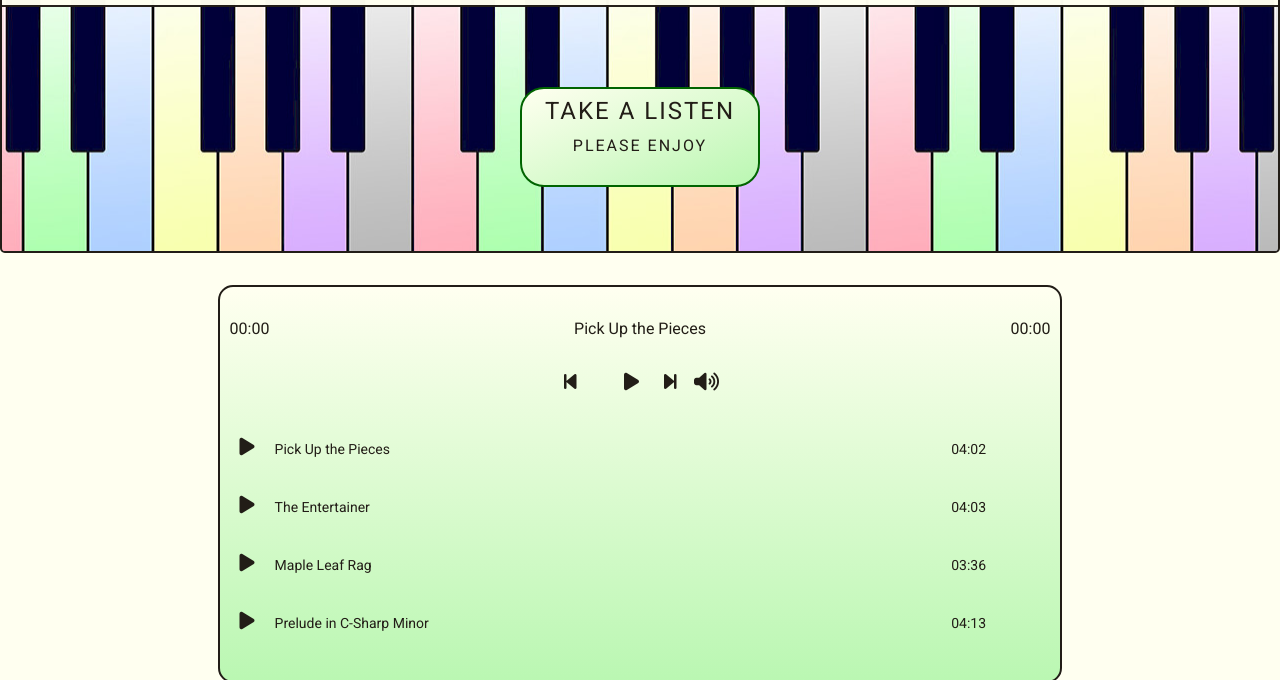
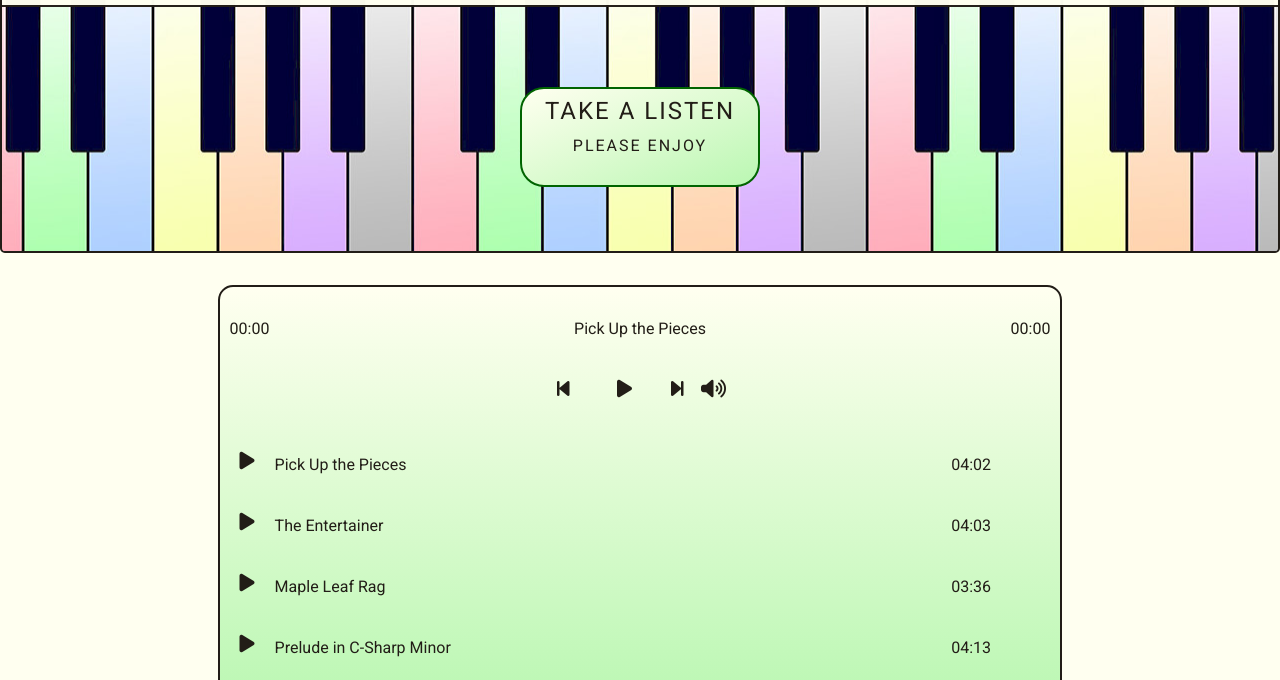
Before and after one commit to GregKaighin/piano-lessons-with-greg-kaighin-website, a plain HTML site: page music.html in a window 1280 px wide. Shown: the part 99-779 px from the top of the page. Drawn offline with nearby package versions, Linux system fonts and the light colour scheme.

Commit message:
Further audio player styling

```diff
--- a/assets/css/style.css
+++ b/assets/css/style.css
@@ -368,7 +368,7 @@ i.fas.fa-comment {
 padding-top: 20px;
 }
 .btn-ctn > div {
- padding: 5px;
+ padding: 12px;
  margin-top: 18px;
  margin-bottom: 18px;
 }
@@ -412,7 +412,7 @@ padding-top: 20px;
   padding-top: 7px;
   padding-bottom: 7px;
   color: #221d17;
-  font-size: 14px;
+  font-size: 16px;
   pointer-events: none;
 }
 .playlist-ctn{
```
